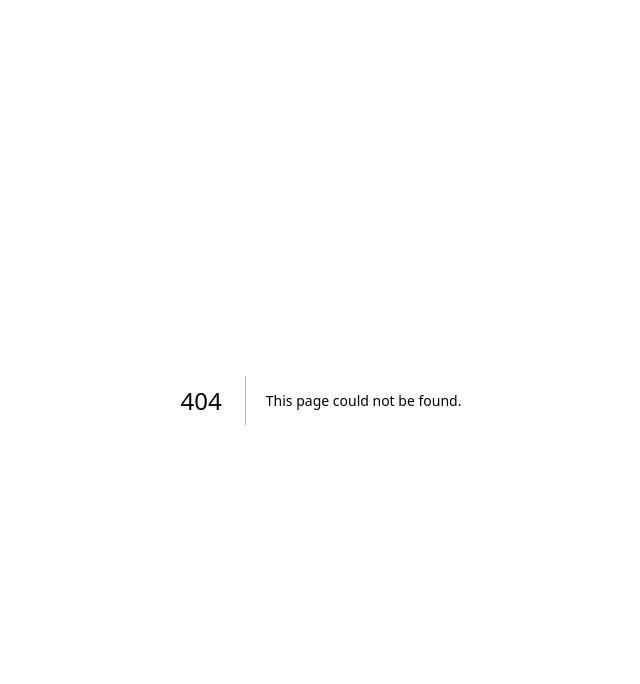
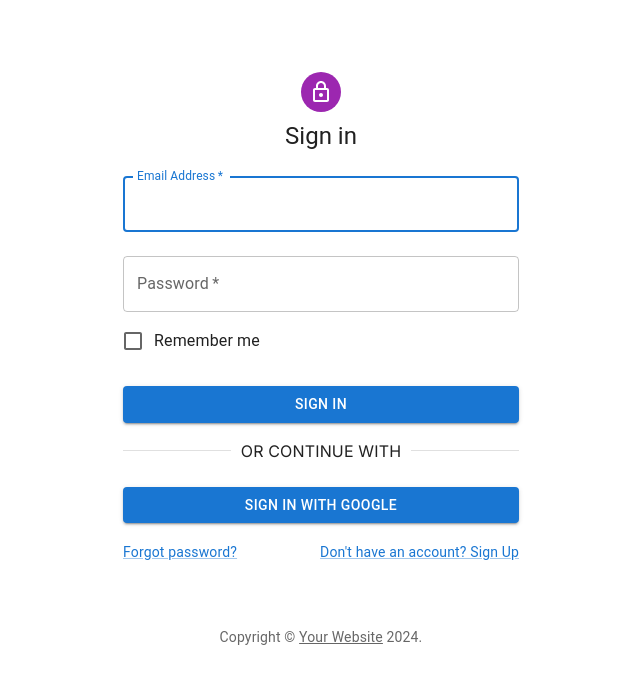
Before and after one commit to MCdev92/CUSTOMER-SUPPORT-AI, a Next.js app: page /signin in a window 1280 px wide. Before the commit this address had no page. Shown: the top 684 px of the page, without its empty margins (319-959 px from the left). Built offline with nearby package versions, Linux system fonts and the light colour scheme.

Commit message:
LOGIN PAGE

```diff
--- a/app/globals.css
+++ b/app/globals.css
@@ -1,4 +1,3 @@
-
 * {
   box-sizing: border-box;
   padding: 0;
@@ -11,16 +10,6 @@
   overflow-x: hidden;
 }
 
-body {
-  color: rgb(var(--foreground-rgb));
-  background: linear-gradient(
-      to bottom,
-      transparent,
-      rgb(var(--background-end-rgb))
-    )
-    rgb(var(--background-start-rgb));
-}
-
 a {
   color: inherit;
   text-decoration: none;
--- a/app/layout.js
+++ b/app/layout.js
@@ -1,4 +1,6 @@
+import { ThemeProvider } from "@mui/material/styles";
 import { Inter } from "next/font/google";
+import theme from "./ui/theme/theme";
 import "./globals.css";
 
 const inter = Inter({ subsets: ["latin"] });
@@ -10,8 +12,12 @@
 
 export default function RootLayout({ children }) {
   return (
-    <html lang="en">
-      <body className={inter.className}>{children}</body>
-    </html>
+      <html lang="en">
+        <body className={inter.className}>
+          <ThemeProvider theme={theme}>
+            {children}
+          </ThemeProvider>
+        </body>
+      </html>
   );
 }
--- /dev/null
+++ b/app/signin/page.js
@@ -0,0 +1,12 @@
+'use client'
+import SignInForm from "../ui/SignInForm";
+import {signInWithPopup} from "firebase/auth"
+import { auth, googleProvider } from "@/src/firebase";
+
+export default function SignIn(){
+  async function signInWithGoogle(){
+    await signInWithPopup(auth, googleProvider)
+  }
+
+  return <SignInForm signInWithGoogle={signInWithGoogle} />
+}
--- /dev/null
+++ b/app/ui/SignInForm.js
@@ -0,0 +1,110 @@
+import * as React from 'react';
+import Avatar from '@mui/material/Avatar';
+import Button from '@mui/material/Button';
+import CssBaseline from '@mui/material/CssBaseline';
+import TextField from '@mui/material/TextField';
+import FormControlLabel from '@mui/material/FormControlLabel';
+import Checkbox from '@mui/material/Checkbox';
+import Link from '@mui/material/Link';
+import Grid from '@mui/material/Grid';
+import Box from '@mui/material/Box';
+import LockOutlinedIcon from '@mui/icons-material/LockOutlined';
+import Typography from '@mui/material/Typography';
+import Container from '@mui/material/Container';
+import { Divider } from '@mui/material';
+
+function Copyright(props) {
+  return (
+    <Typography variant="body2" color="text.secondary" align="center" {...props}>
+      {'Copyright © '}
+      <Link color="inherit" href="https://mui.com/">
+        Your Website
+      </Link>{' '}
+      {new Date().getFullYear()}
+      {'.'}
+    </Typography>
+  );
+}
+
+export default function SignInForm({handleSubmit,signInWithGoogle}) {
+
+  return (
+      <Container component="main" maxWidth="xs">
+        <CssBaseline />
+        <Box
+          sx={{
+            marginTop: 8,
+            display: 'flex',
+            flexDirection: 'column',
+            alignItems: 'center',
+          }}
+        >
+          <Avatar sx={{ m: 1, bgcolor: 'secondary.main' }}>
+            <LockOutlinedIcon />
+          </Avatar>
+          <Typography component="h1" variant="h5">
+            Sign in
+          </Typography>
+          <Box component="form" onSubmit={handleSubmit} noValidate sx={{ mt: 1 }}>
+            <TextField
+              margin="normal"
+              required
+              fullWidth
+              id="email"
+              label="Email Address"
+              name="email"
+              autoComplete="email"
+              autoFocus
+            />
+            <TextField
+              margin="normal"
+              required
+              fullWidth
+              name="password"
+              label="Password"
+              type="password"
+              id="password"
+              autoComplete="current-password"
+            />
+            <FormControlLabel
+              control={<Checkbox value="remember" color="primary" />}
+              label="Remember me"
+            />
+            <Button
+              type="submit"
+              fullWidth
+              variant="contained"
+              sx={{ mt: 3, mb: 2 }}
+            >
+              Sign In
+            </Button>
+            <Divider>
+              OR CONTINUE WITH
+            </Divider>
+            <Button
+              type="button"
+              fullWidth
+              variant="contained"
+              onClick={signInWithGoogle}
+              sx={{ mt: 3, mb: 2 }}
+            >
+              Sign In With Google
+            </Button>
+            <Grid container>
+              <Grid item xs>
+                <Link href="#" variant="body2">
+                  Forgot password?
+                </Link>
+              </Grid>
+              <Grid item>
+                <Link href="#" variant="body2">
+                  {"Don't have an account? Sign Up"}
+                </Link>
+              </Grid>
+            </Grid>
+          </Box>
+        </Box>
+        <Copyright sx={{ mt: 8, mb: 4 }} />
+      </Container>
+  );
+}
--- /dev/null
+++ b/app/ui/theme/theme.js
@@ -0,0 +1,9 @@
+'use client'
+import { createTheme } from '@mui/material/styles';
+
+// Customize your theme here
+const theme = createTheme({
+  // theme settings
+});
+
+export default theme;
--- a/package.json
+++ b/package.json
@@ -11,6 +11,7 @@
   "dependencies": {
     "@emotion/react": "^11.13.0",
     "@emotion/styled": "^11.13.0",
+    "@mui/icons-material": "^5.16.7",
     "@mui/material": "^5.16.6",
     "firebase": "^10.12.5",
     "next": "14.2.5",
--- a/src/firebase.js
+++ b/src/firebase.js
@@ -1,7 +1,7 @@
 // Import the functions you need from the SDKs you need
 import { initializeApp } from "firebase/app";
 import { getFirestore } from "firebase/firestore";
-
+import { getAuth, GoogleAuthProvider } from "firebase/auth"
 // TODO: Add SDKs for Firebase products that you want to use
 // https://firebase.google.com/docs/web/setup#available-libraries
 
@@ -20,3 +20,5 @@
 // Initialize Firebase
 const app = initializeApp(firebaseConfig);
 export const db = getFirestore(app);
+export const auth = getAuth(app)
+export const googleProvider = new GoogleAuthProvider()
```
Also changed, not shown: 1 other file (tests, documents, lock files or other folders).
